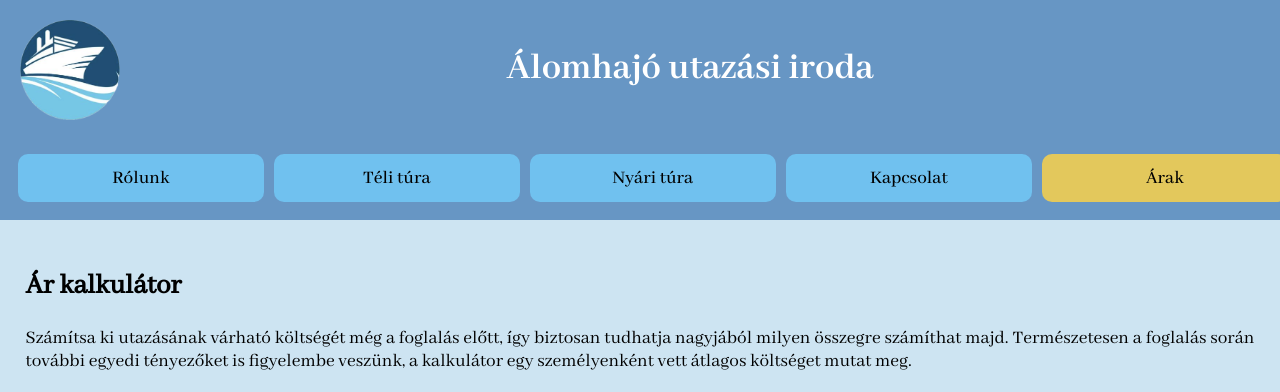
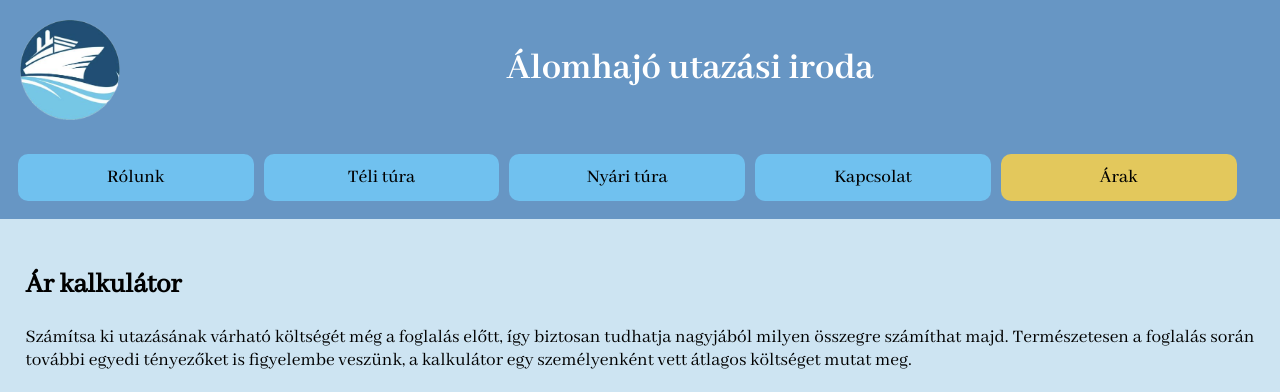
Before and after one commit to dorituran/alomhajoutazasiiroda, a PHP site: page /arak.html in a window 1280 px wide. Shown: the top 392 px of the page. Run offline with PHP 8.4, Linux system fonts and the light colour scheme.

Commit message:
igazitas

```diff
--- a/style.css
+++ b/style.css
@@ -32,7 +32,7 @@ header {
 	height: 100%;
 	padding: 20px;
 }
-.logo{height: 60%;
+.logo{height: 60px;
 float: left;
 margin-top: 0;}
 nav ul {
@@ -42,7 +42,7 @@ nav ul {
 	margin: 2%;
 	margin-top: 0;
 	padding: 0px;
-	width:100%;
+	width:96%;
 }
 nav ul li {
 	padding: 5px;
```
